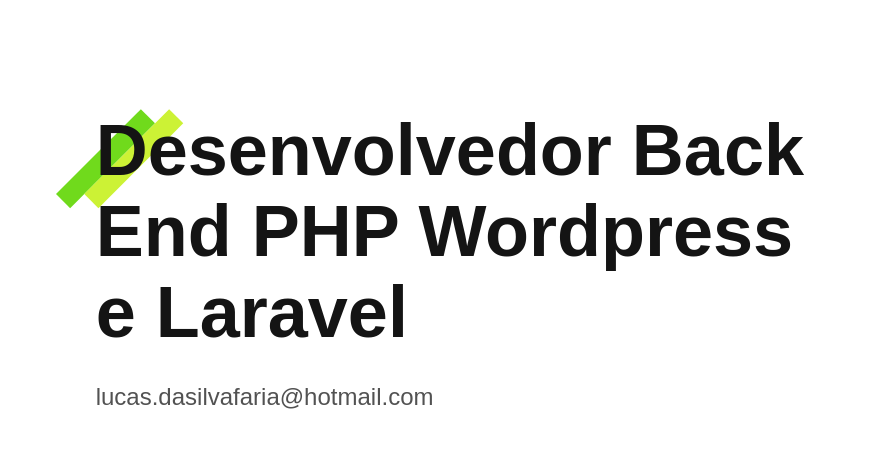
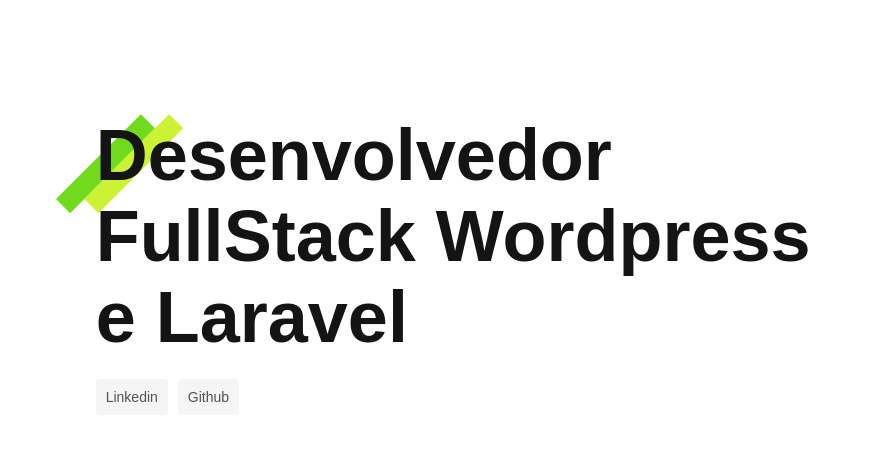
Before and after one commit to lucasfariarj/Portfolio, a plain HTML site: page index.html in a window 1280 px wide. Shown: the part 89-554 px from the top of the page, 411-1280 px from the left. Drawn offline with Linux system fonts and the light colour scheme.

Commit message:
infos e styles

```diff
--- a/index.html
+++ b/index.html
@@ -25,8 +25,11 @@
     <main class="container introducao">
         <img src="./img/texugo.png" alt="Logo Dev">
         <div>
-            <h1>Desenvolvedor Back End PHP Wordpress<br>e Laravel</h1>
-            <p>lucas.dasilvafaria@hotmail.com</p>
+            <h1>Desenvolvedor FullStack Wordpress<br>e Laravel</h1>
+            <ul>
+                <li><a href="https://www.linkedin.com/in/lucas-faria-47673b18b/" target="_blank">Linkedin</a></li>
+                <li><a href="https://www.github.com/lucasfariarj" target="_blank">Github</a></li>
+            </ul>
         </div>
     </main>
 
@@ -43,6 +46,7 @@
                     <ul class="empresa-habilidades">
                         <li>PHP</li>
                         <li>Wordpress</li>
+                        <li>Git</li>
                     </ul>
                 </div>
                 <div class="empresa">
@@ -62,7 +66,7 @@
                 </div>
                 <div class="empresa">
                     <span class="empresa-ano">03/2021 Presente</span>
-                    <h3 class="empresa-titulo">Autônomo</h3>
+                    <h3 class="empresa-titulo">Freelancer</h3>
                     <span class="empresa-titulo">Desenvolvedor Fullstack</span>
                     <p class="empresa-texto">Desenvolvimento de sites através do Wordpress, lojas virtuais utilizando WooCommerce, desenvolvimento de sistemas web através do Laravel</p>
                     <ul class="empresa-habilidades">
@@ -85,7 +89,7 @@
                     <li class="faculdade">
                         <span class="faculdade-tipo">Bacharel</span>
                         <h3 class="faculdade-curso">Sistemas de Informação</h3>
-                        <span class="faculdade-instituicao">Estácio de Sá (Unesa) 2021</span>
+                        <span class="faculdade-instituicao">Estácio de Sá (Unesa)</span>
                     </li>
                 </ul>
                 <div class="formacao-extra">
--- a/style/global.css
+++ b/style/global.css
@@ -17,6 +17,10 @@ ul {
 img {
     max-width: 100%;
     display: block;
+}
+
+a {
+    text-decoration: none;
 }
 
 .container {
--- a/style/introducao.css
+++ b/style/introducao.css
@@ -21,9 +21,18 @@
     z-index: -1;
 }
 
-.introducao p {
-    font-size: 1.5rem;
+.introducao ul {
+    display: flex;
+    flex-wrap: wrap;
+    gap: 10px;
+}
+
+.introducao li a {
+    font-size: .875rem;
+    border-radius: 4px;
+    padding: 10px;
     color: #525252;
+    background-color: #F5F5F5;
 }
 
 @media(max-width: 1000px) {
```
